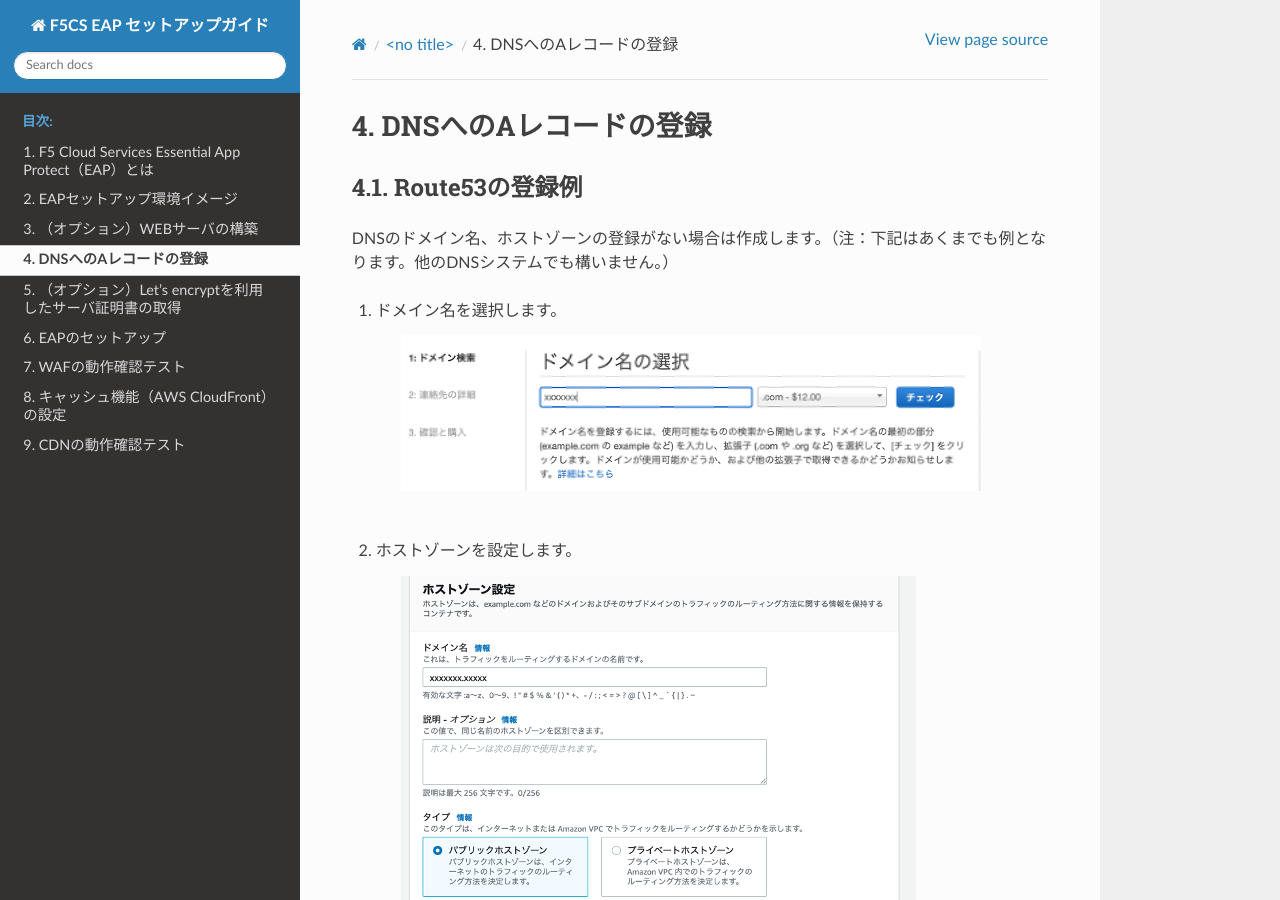
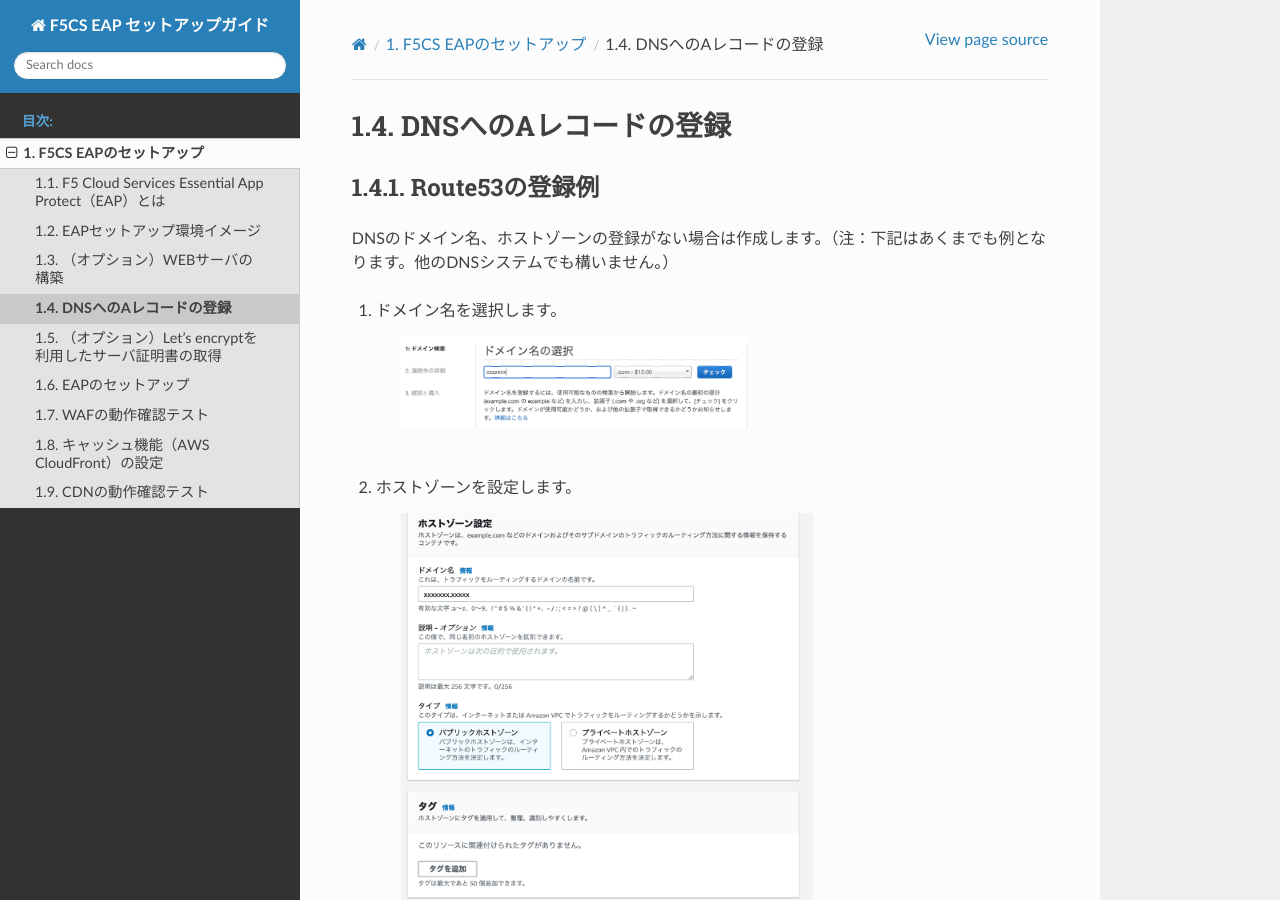
Before and after one commit to BeF5/f5j-easy-setup-eap, a Sphinx documentation site: the page built from docs/content1/module04/module04.rst, in a window 1280 px wide and 900 px high. Built offline with Sphinx 7.4.7 and the Read the Docs theme 2.0.0, drawn with Linux system fonts in a browser that asks for light colours.

Commit message:
初回アップデート

```diff
--- a/docs/content1/content1.rst
+++ b/docs/content1/content1.rst
@@ -1,5 +1,4 @@
 F5CS EAPのセットアップ
-
 ================================================
 
 こちらの章では、F5CS EAPのセットアップについてご紹介します。
--- a/docs/content1/module03/module03.rst
+++ b/docs/content1/module03/module03.rst
@@ -69,8 +69,8 @@
             sudo amazon-linux-extras install nginx1 -y
     .. note::
         ここでは、EAPの動作を簡易的に確認するために、OSS版のNGINXを利用しています。NGINXは全世界で幅広く利用されている高性能で軽量なWEBサーバです。ロードバランサ、コンテンツキャッシュ、Ingress Congrollerとしてもご利用可能です。有償版のNGINX Plusをご利用頂くことで様々なメリットがございます。OSS版と有償版の違いは以下のサイトをご確認下さい。
-        - `NGINX Plusプロダクトページ <https://www.nginx.co.jp/products/products-nginx/>`__
-        - `ブログ：NGINXとは？ NGINXとNGINX Plusを徹底解説します <https://www.nginx.co.jp/blog/what-is-nginx/>`__
+            - `NGINX Plusプロダクトページ <https://www.nginx.co.jp/products/products-nginx/>`__
+            - `ブログ：NGINXとは？ NGINXとNGINX Plusを徹底解説します <https://www.nginx.co.jp/blog/what-is-nginx/>`__
 #. インストールしたNGINXを毎回起動するように設定にし、NGINXを起動します。
 
     .. code-block:: bash
--- a/docs/content1/module04/module04.rst
+++ b/docs/content1/module04/module04.rst
@@ -9,10 +9,12 @@
 #. ドメイン名を選択します。
 
     .. image:: images/mod4-1.png
+        :scale: 60%
     |
 #. ホストゾーンを設定します。
 
     .. image:: images/mod4-2.png
+        :scale: 80%
     |
 #. レコード名を記載、レコードタイプはAを選択、作成済みのEC2インスタンスのパブリックIPアドレスを記入し、Aレコードを作成します。
 
@@ -22,5 +24,5 @@
 #. 登録したFQDNにブラウザ経由でhttpアクセスし、テストWEBページが表示されることを確認します。（こちらのページは、あくまでもテストのために利用しています。）
 
     .. image:: images/mod4-4.png
-        :scale: 70%
+        :scale: 60%
     |
--- a/docs/content1/module05/module05.rst
+++ b/docs/content1/module05/module05.rst
@@ -3,7 +3,7 @@
 
 Let’t Encryptを利用してサーバ証明書を取得します。とりあえずhttp/80のWEBサーバでのテストでも構わないという方は本章はスキップして下さい。
 
-#. Certbot とNGINXプラグインをインストールします。Complete!と表示されればインストール完了です。（注：本ガイド作成時点ではAmaon Linux 2では公式にはサポートされていないようですが、正常に動作はするようです。（ご参考サイト： `Certificate Automation: Amazon Linux 2 での Let's Encrypt と Certbot の使用 https://docs.aws.amazon.com/ja_jp/AWSEC2/latest/UserGuide/SSL-on-amazon-linux-2.html#letsencrypt >`__ 、 `User Guide <https://certbot.eff.org/docs/using.html#nginx>`__ ）
+#. Certbot とNGINXプラグインをインストールします。Complete!と表示されればインストール完了です。（注：本ガイド作成時点ではAmaon Linux 2では公式にはサポートされていないようですが、正常に動作はするようです。（ご参考サイト： `Certificate Automation: Amazon Linux 2 での Let's Encrypt と Certbot の使用 <https://docs.aws.amazon.com/ja_jp/AWSEC2/latest/UserGuide/SSL-on-amazon-linux-2.html#letsencrypt >`__ 、 `User Guide <https://certbot.eff.org/docs/using.html#nginx>`__ ）
 
     .. code-block:: bash
 
@@ -21,7 +21,7 @@
 
     .. image:: images/mod5-2.png
     |
-#. ensslコマンドを利用し、プライベートキーを **PKCS#8** フォーマットから **PKCS#1** フォーマットに変換し、SCPコマンドなどでプライベートキーと証明書（fullchain.pem）をダウンロードします。(ご参考ページ： `valid PKCS#1, ASN.1 DER form" - while adding new certificate <https://f5cloudservices.zendesk.com/hc/en-us/articles/360055650294-Issue-Receiving-error-Private-key-is-not-in-valid-PKCS-1-ASN-1-DER-form-while-adding-new-certificate>`__ ）
+#. ensslコマンドを利用し、プライベートキーを **PKCS#8** フォーマットから **PKCS#1** フォーマットに変換し、SCPコマンドなどでプライベートキーと証明書（fullchain.pem）をダウンロードします。(ご参考ページ： `valid PKCS#1, ASN.1 DER form - while adding new certificate <https://f5cloudservices.zendesk.com/hc/en-us/articles/360055650294-Issue-Receiving-error-Private-key-is-not-in-valid-PKCS-1-ASN-1-DER-form-while-adding-new-certificate>`__ ）
 
     .. code-block:: bash
 
--- a/docs/content1/module07/module07.rst
+++ b/docs/content1/module07/module07.rst
@@ -4,6 +4,7 @@
 #. クライアントブラウザから、Webサーバに情報取得目的（https://xxxxxx/nginx.config）でアクセスします。
 
     .. image:: images/mod7-1.png
+        :scale: 60%
     |
 #. EAPのトップ画面から、**VIEW EVENTS** をクリックすると、ファイルへのイリーガルアクセスのバイオレーションのログが確認できます。Statusは、**Not blocked** となっていることが確認できます。
 
@@ -24,6 +25,7 @@
 #. 再度クライアントブラウザから情報取得目的でアクセスすると、ブロックされます。（デフォルトでは以下のような猫の絵と、サポートIDが表示されます。）
 
     .. image:: images/mod7-6.png
+        :scale: 60%
     |
 #. EAPのログを確認すると、**Blocked** となっていることが確認できます。
 
```
Also changed, not shown: docs/content1/module06/module06.rst (+5 -2 lines).
